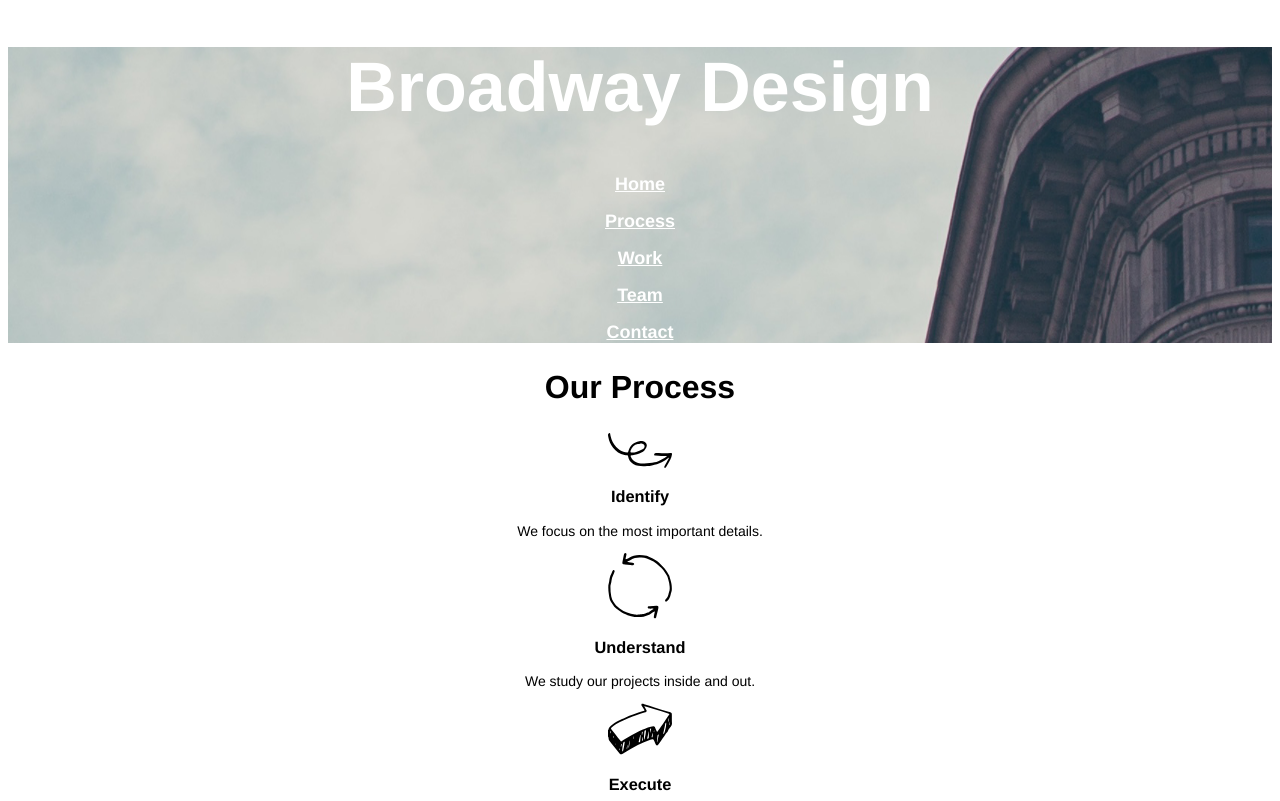
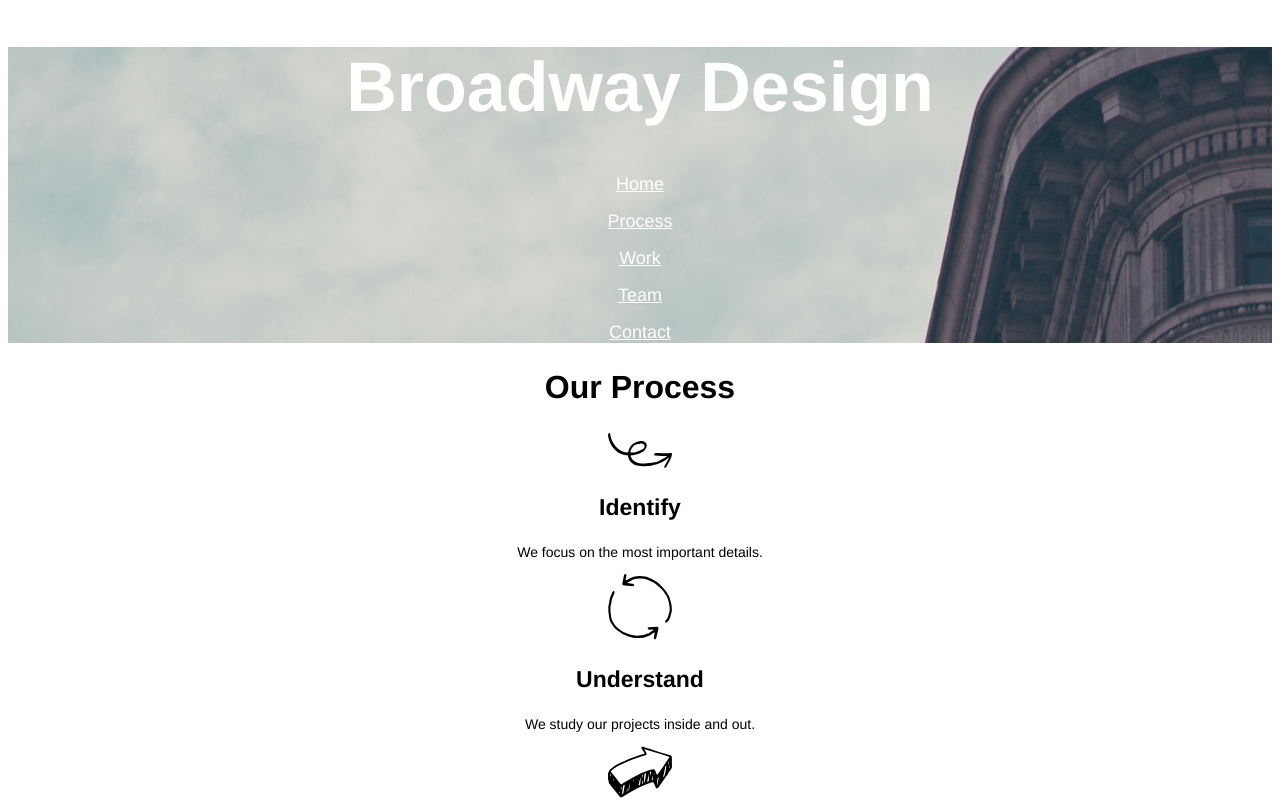
Before and after one commit to manelson32/broadway, a plain HTML site: page index.html in a window 1280 px wide. Shown: the top 801 px of the page. Drawn offline with Linux system fonts and the light colour scheme.

Commit message:
Fix size and appearance of all headlines.

```diff
--- a/resources/css/style.css
+++ b/resources/css/style.css
@@ -6,8 +6,10 @@ body {
 }
 .header {
   color: white;
+  background-image: url("../images/the-flatiron-building.png");
+}
+h1, h2, h3 {
   font-weight: bold;
-  background-image: url("../images/the-flatiron-building.png");
 }
 .header h1 {
   font-size: 70px;
@@ -21,13 +23,16 @@ body {
 .content {
   font-size: 14px;
 }
+.content h3 {
+  font-size: 23px;
+}
 a {
   color: white;
   font-size: 18px;
 }
-
 .footer {
   background-color: dimgray;
   text-align: left;
   color: white;
   font-size: 11px;
+}
```
